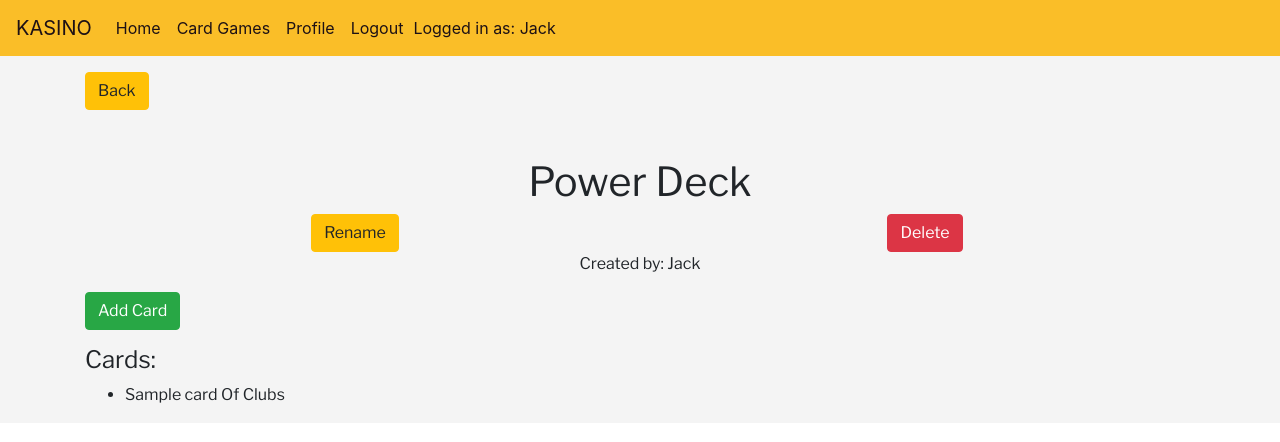
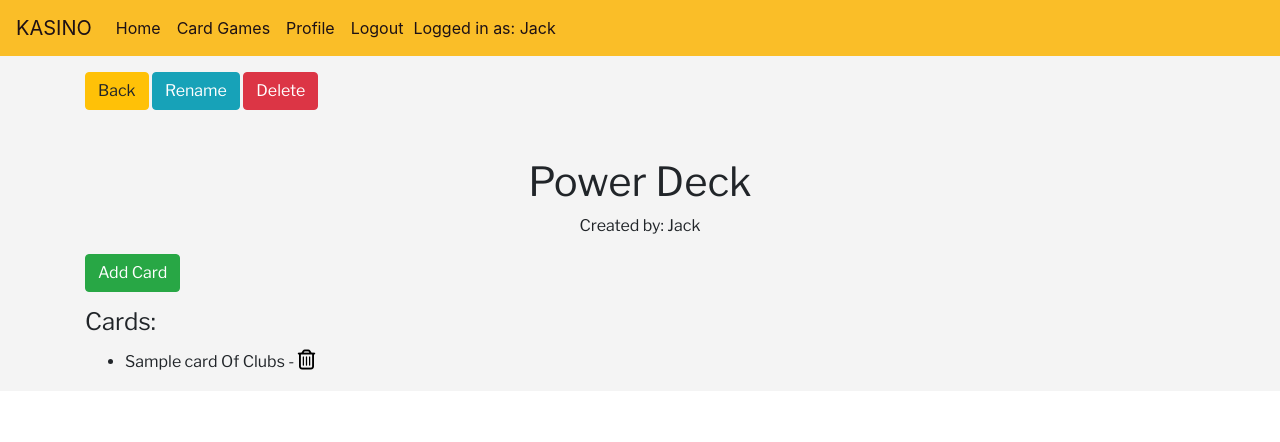
Before and after one commit to JackSnowdon/Kasino, a Django app: page /cardgames/view_deck/1/ in a window 1280 px wide. Shown: the top 442 px of the page. Run offline with Django 3.2, Linux system fonts and the light colour scheme; a user stored in the database is signed in; data comes from the database, SQL or seed files in the repository; both versions use the stored data as it was after the commit; tables that the repository leaves empty hold one stand-in row (values such as "Sample post"); parts of the project's set-up code (start-up, migrations or seed data) failed here and were passed over; some libraries are stand-ins or nearby versions.

Commit message:
filling card name and delete card wired up

```diff
--- a/cardgames/templates/rename_deck.html
+++ b/cardgames/templates/rename_deck.html
@@ -3,7 +3,7 @@
 <section class="button-nav">
     <div class="row mb-5">
         <div class="col-12">
-            <a href="{% url 'card_index' %}" role="button" class="btn btn-warning" aria-disabled="false">Back</a>
+            <a href="{% url 'view_deck' deck.pk %}" role="button" class="btn btn-warning" aria-disabled="false">{{ deck }}</a>
         </div>
     </div>
 </section>
--- a/cardgames/templates/view_deck.html
+++ b/cardgames/templates/view_deck.html
@@ -4,6 +4,8 @@
     <div class="row mb-5">
         <div class="col-12">
             <a href="{% url 'card_index' %}" role="button" class="btn btn-warning" aria-disabled="false">Back</a>
+            <a href="{% url 'rename_deck' deck.pk %}" role="button" class="btn btn-info" aria-disabled="false">Rename</a>
+            <a href="{% url 'delete_deck' deck.pk %}" role="button" class="btn btn-danger" aria-disabled="false">Delete</a>
         </div>
     </div>
 </section>
@@ -12,10 +14,6 @@
     <div class="row">
         <div class="col-12 text-center">
             <h1>{{ deck }}</h1>
-            <div class="row">
-                <div class="col-6"><a href="{% url 'rename_deck' deck.pk %}" role="button" class="btn btn-warning" aria-disabled="false">Rename</a></div>
-                <div class="col-6"><a href="{% url 'delete_deck' deck.pk %}" role="button" class="btn btn-danger" aria-disabled="false">Delete</a></div>
-            </div>
             <p>Created by: {{ deck.created_by }}</p>
         </div>
     </div>
@@ -28,7 +26,7 @@
             <h4 class="mt-3">Cards:</h4>
             <ul>
                 {% for c in deck.cards.all %}
-                <li class="q-list">{{ c }}</li>
+                <li class="q-list">{{ c }} - <a href="{% url 'delete_card' c.pk %}"><i class="far fa-trash-alt"></i></a></li>
                 {% endfor %}
             </ul>
         </div>
--- a/cardgames/urls.py
+++ b/cardgames/urls.py
@@ -8,4 +8,5 @@ urlpatterns = [
     path(r'rename_deck/<int:pk>/', rename_deck, name="rename_deck"),
     path(r'delete_deck/<int:pk>/', delete_deck, name="delete_deck"),
     path(r'create_card/<int:pk>/', create_card, name="create_card"),
+    path(r'delete_card/<int:pk>/', delete_card, name="delete_card"),
 ]
--- a/cardgames/views.py
+++ b/cardgames/views.py
@@ -75,9 +75,28 @@ def create_card(request, pk):
         if card_form.is_valid():
             form = card_form.save(commit=False)
             form.deck = deck
+            form.name = return_card_name(form)
             form.save()
             messages.error(request, f"Added {form} To {deck}", extra_tags="alert")
             return redirect("view_deck", deck.pk)
     else:
         card_form = CardForm()
     return render(request, "create_card.html", {"card_form": card_form, "deck": deck})
+
+
+def return_card_name(card):
+    values = {0: "Joker", 1: "Ace", 2: "Two", 3: "Three", 4: "Four", 5: "Five",
+            6: "Six", 7: "Seven", 8: "Eight", 9: "Nine", 10: "Ten",
+            11: "Jack", 12: "Queen", 13: "King"}
+    return values[card.value]
+
+
+@login_required
+def delete_card(request, pk):
+    card = get_object_or_404(Card, pk=pk)
+    deck = card.deck
+    card.delete()
+    messages.error(
+        request, f"Deleted {card}", extra_tags="alert"
+    )
+    return redirect("view_deck", deck.pk)
```
Also changed, not shown: cardgames/migrations/0003_auto_20200916_1815.py (added), cardgames/migrations/0004_auto_20200916_1822.py (added), db.sqlite3.
